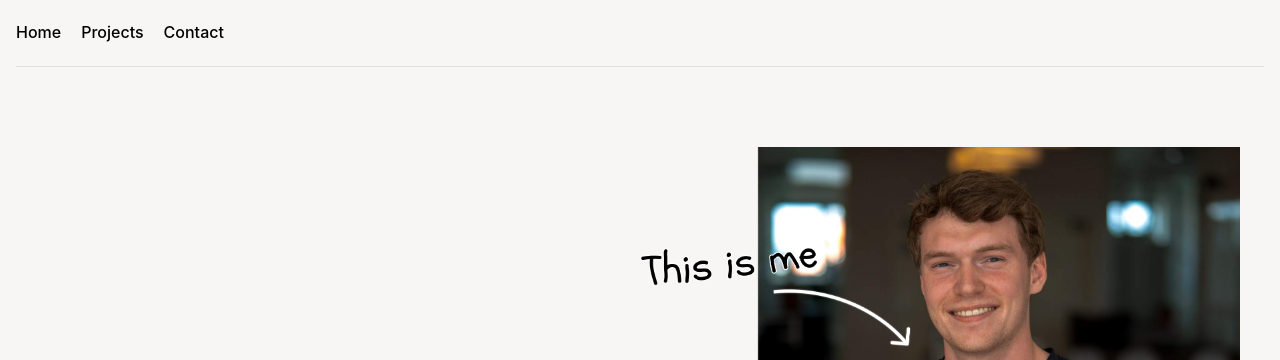
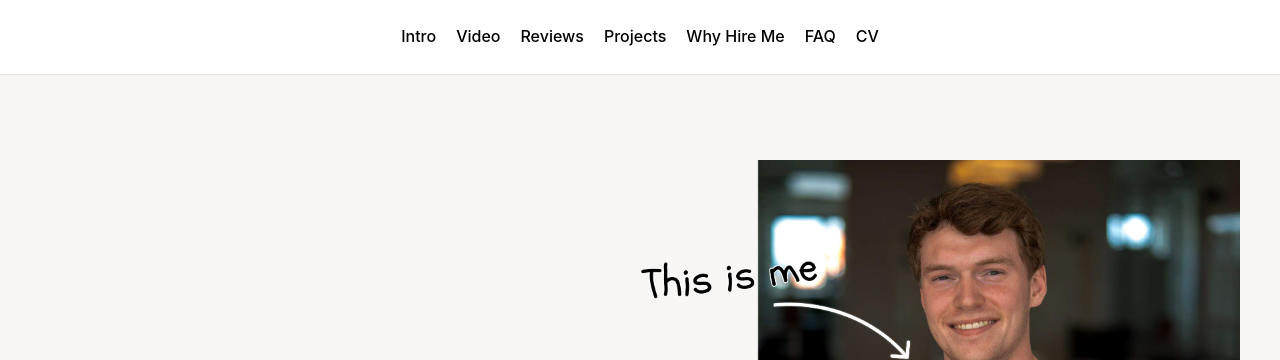
Before and after one commit to MrBisp/frederikbisp.github.io, a plain HTML site: page alternative.html in a window 1280 px wide. Shown: the top 360 px of the page. Drawn offline with Linux system fonts and the light colour scheme; a web font is replaced by a local one.

Commit message:
Updated navbar

```diff
--- a/components/faq.js
+++ b/components/faq.js
@@ -29,6 +29,10 @@ const faq = [
         answer: "Fixed time, variable scope. As a product manager I really saw how scope creep happens. " +
             "My old boss used to keep asking for more and more features and then complained that we were not delivering on time. " +
             "It ended when I started being really strict about having a fixed time, and then only being flexible on the scope."
+    },
+    {
+        question: "Are you in the right timezone?",
+        answer: "I live in Copenhagen, Denmark, so I am in the right timezone. "
     }
 ]
 
--- a/components/navbar.js
+++ b/components/navbar.js
@@ -2,9 +2,13 @@ export class NavBar extends HTMLElement {
     connectedCallback() {
         this.innerHTML = `
         <nav>
-          <a href="/">Home</a>
+          <a href="#introduction">Intro</a>
+          <a href="#video-section">Video</a>
+          <a href="#reviews">Reviews</a>
           <a href="#projects">Projects</a>
-          <a href="#contact">Contact</a>
+          <a href="#why-hire-me">Why Hire Me</a>
+          <a href="#faq">FAQ</a>
+          <a href="#cv">CV</a>
         </nav>
       `;
     }
--- a/styles/main.css
+++ b/styles/main.css
@@ -38,7 +38,7 @@ body {
     max-width: 100vw;
     overflow-x: hidden;
     box-sizing: border-box;
-    margin-bottom: 100vh;
+    margin-bottom: 30vh;
 }
 
 p {
@@ -61,24 +61,34 @@ a {
 
 .button {
     background: transparent;
-    color: white;
+    color: rgba(0, 0, 0, 0.8);
     padding: 1rem;
     border-radius: var(--border-radius-default);
-    border: 1px solid white;
+    border: 1px solid rgba(0, 0, 0, 0.8);
     cursor: pointer;
+    text-decoration: none;
+    margin-top: 1rem;
+    display: inline-block;
 }
 .button:hover {
-    background: white;
-    color: rgb(0, 100, 230);
+    background: rgba(0, 0, 0, 0.8);
+    color: white;
 }
 
 nav {
     display: flex;
-    justify-content: flex-start;
+    justify-content: center;
     gap: 20px;
-    padding: 20px 0;
+    padding: 1.5rem 1rem;
     border-bottom: 1px solid #e1e1e1;
     margin-bottom: 30px;
+    flex-wrap: wrap;
+    position: fixed;
+    top: 0;
+    left: 0;
+    right: 0;
+    z-index: 1000;
+    background: rgb(255, 255, 255);
 }
 
 nav a {
@@ -100,9 +110,9 @@ nav a:hover {
     margin-top: 5rem;
 }
 
-.hero, .introduction, .reviews, .projects, .faq, .video-section, .why-hire-me, .footer {
+.hero, .introduction, .reviews, .projects, .faq, .video-section, .why-hire-me, .cv, .footer {
     width: min(100%, 75rem);
-    margin-bottom: 5rem;
+    padding-top: 5rem;
 }
 
 .hero {
@@ -353,7 +363,6 @@ nav a:hover {
 .alternative .why-hire-me,
 .alternative .footer{
     width: min(100%, 50rem);
-    margin-bottom: 5rem;
 }
 
 .alternative .video-section video {
```
Also changed, not shown: index.html (+9 -8 lines).
